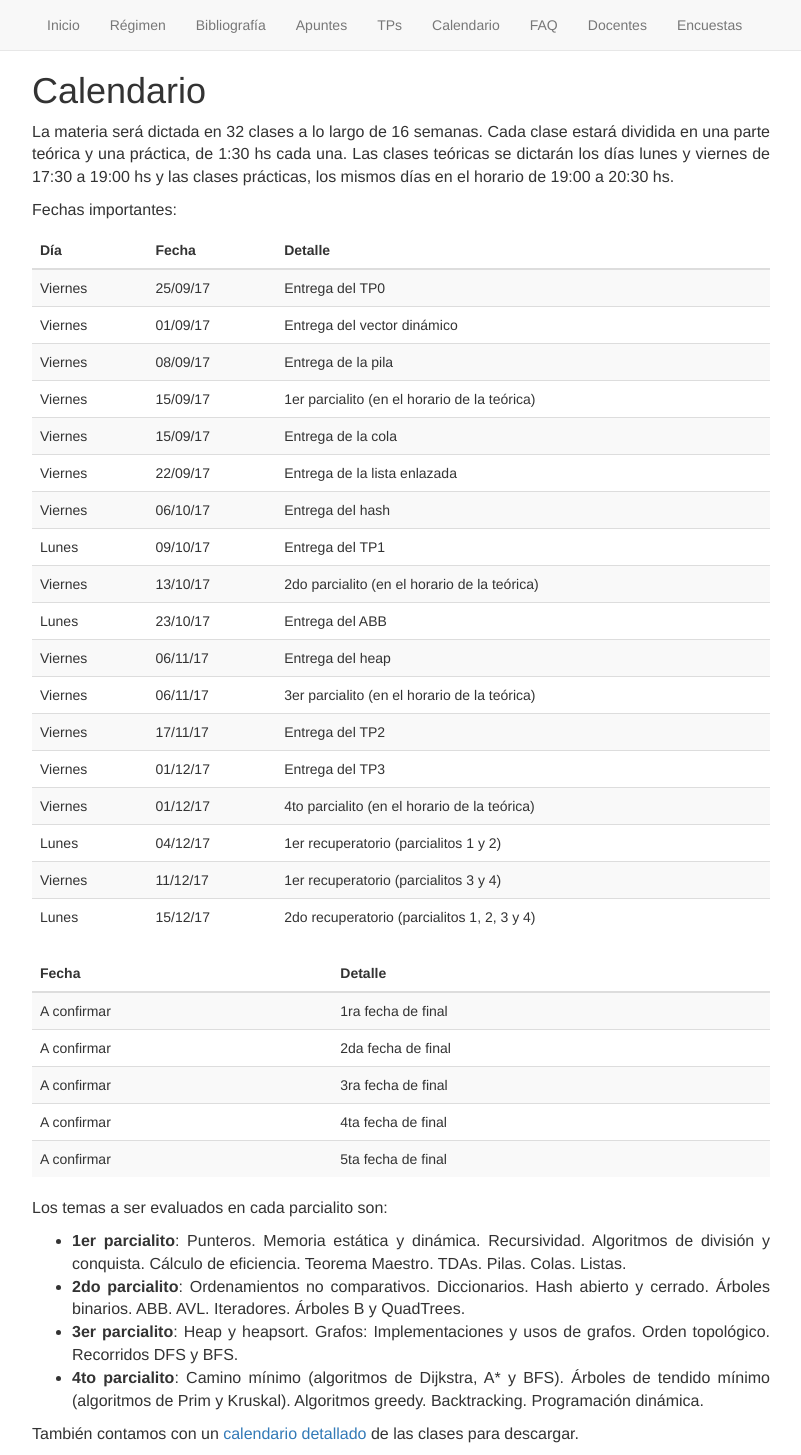
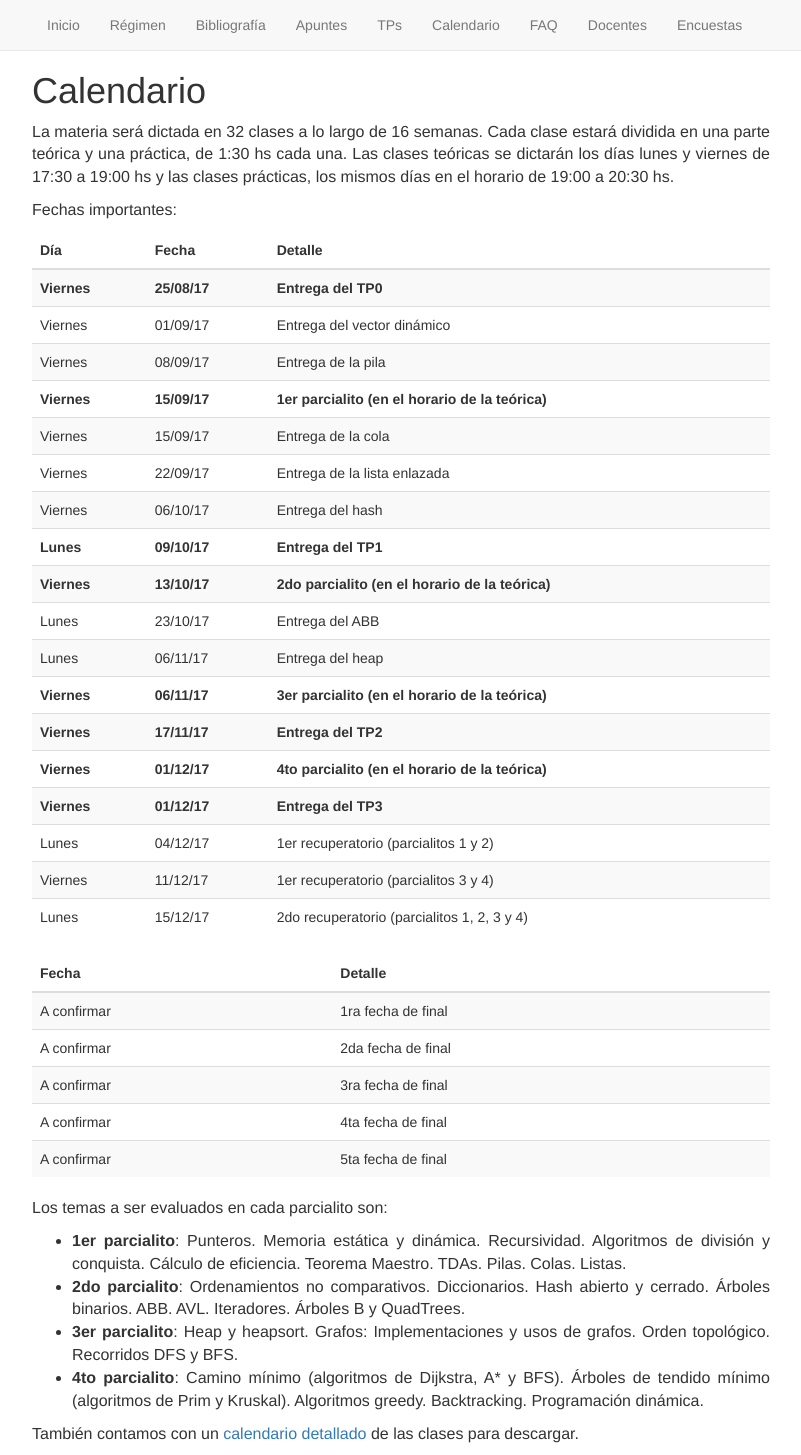
Before and after one commit to algoritmos-rw/algoritmos, a Jekyll site: the page built from docs/static/05_calendario.md, in a window 1280 px wide. Shown: the whole page, without its empty margins (239-1040 px from the left). Built offline with Jekyll 4.4.1, drawn with Linux system fonts in a browser that asks for light colours.

Commit message:
Agrego énfasis. Fix algunos días.

```diff
--- a/docs/static/05_calendario.md
+++ b/docs/static/05_calendario.md
@@ -14,26 +14,26 @@ Las clases teóricas se dictarán los días lunes y viernes de 17:30 a 19:00 hs
 Fechas importantes:
 
 {: .table .table-striped}
-| Día        |   Fecha   |      Detalle     |
-|------------|-----------|------------------|
-| Viernes    | 25/09/17 | Entrega del TP0 |
-| Viernes    | 01/09/17 | Entrega del vector dinámico |
-| Viernes    | 08/09/17 | Entrega de la pila |
-| Viernes    | 15/09/17 | 1er parcialito (en el horario de la teórica) |
-| Viernes    | 15/09/17 | Entrega de la cola |
-| Viernes    | 22/09/17 | Entrega de la lista enlazada |
-| Viernes    | 06/10/17 | Entrega del hash |
-| Lunes      | 09/10/17 | Entrega del TP1 |
-| Viernes    | 13/10/17 | 2do parcialito (en el horario de la teórica) |
-| Lunes      | 23/10/17 | Entrega del ABB |
-| Viernes    | 06/11/17 | Entrega del heap |
-| Viernes    | 06/11/17 | 3er parcialito (en el horario de la teórica) |
-| Viernes    | 17/11/17 | Entrega del TP2 |
-| Viernes    | 01/12/17 | Entrega del TP3 |
-| Viernes    | 01/12/17 | 4to parcialito (en el horario de la teórica) |
-| Lunes      | 04/12/17 | 1er recuperatorio (parcialitos 1 y 2) |
-| Viernes    | 11/12/17 | 1er recuperatorio (parcialitos 3 y 4) |
-| Lunes      | 15/12/17 | 2do recuperatorio (parcialitos 1, 2, 3 y 4) |
+| Día         |   Fecha      |      Detalle     |
+|-------------|--------------|------------------|
+| **Viernes** | **25/08/17** | **Entrega del TP0** |
+| Viernes     | 01/09/17     | Entrega del vector dinámico |
+| Viernes     | 08/09/17     | Entrega de la pila |
+| **Viernes** | **15/09/17** | **1er parcialito (en el horario de la teórica)** |
+| Viernes     | 15/09/17     | Entrega de la cola |
+| Viernes     | 22/09/17     | Entrega de la lista enlazada |
+| Viernes     | 06/10/17     | Entrega del hash |
+| **Lunes**   | **09/10/17** | **Entrega del TP1** |
+| **Viernes** | **13/10/17** | **2do parcialito (en el horario de la teórica)** |
+| Lunes       | 23/10/17     | Entrega del ABB |
+| Lunes       | 06/11/17     | Entrega del heap |
+| **Viernes** | **06/11/17** | **3er parcialito (en el horario de la teórica)** |
+| **Viernes** | **17/11/17** | **Entrega del TP2** |
+| **Viernes** | **01/12/17** | **4to parcialito (en el horario de la teórica)** |
+| **Viernes** | **01/12/17** | **Entrega del TP3** |
+| Lunes       | 04/12/17     | 1er recuperatorio (parcialitos 1 y 2) |
+| Viernes     | 11/12/17     | 1er recuperatorio (parcialitos 3 y 4) |
+| Lunes       | 15/12/17     | 2do recuperatorio (parcialitos 1, 2, 3 y 4) |
 
 {: .table .table-striped}
 | Fecha       |      Detalle       |
```
